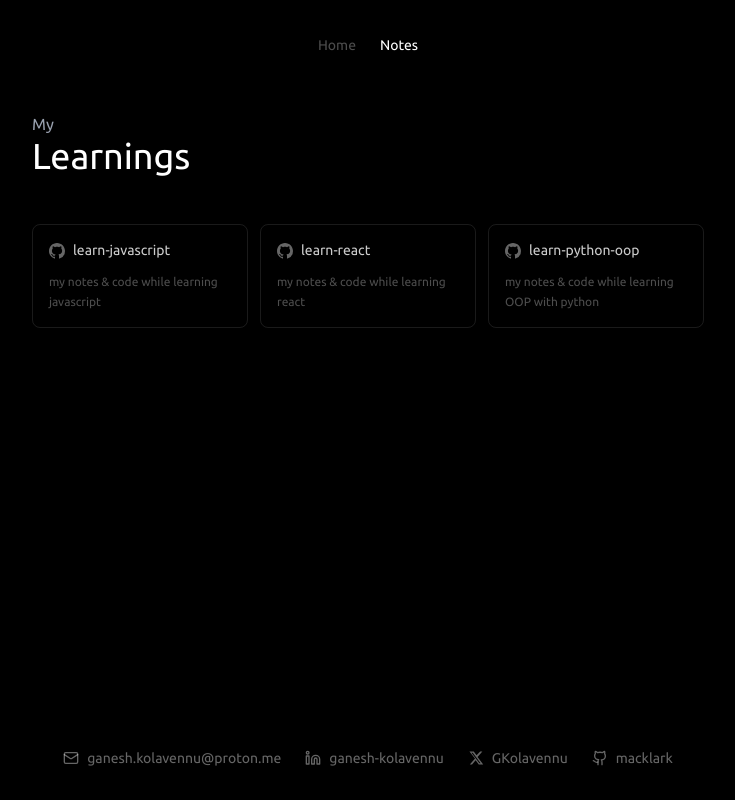
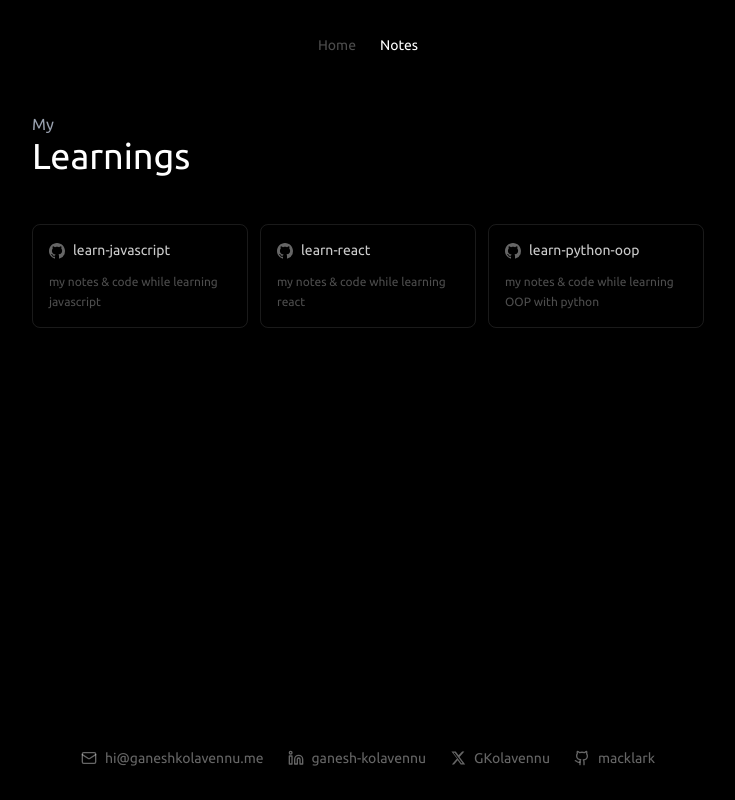
Before and after one commit to macklark/ganesh, a Next.js app: page /notes in a window 1280 px wide. Shown: the whole page, without its empty margins (272-1007 px from the left). Built offline with nearby package versions, Linux system fonts and the light colour scheme.

Commit message:
update email id

```diff
--- a/app/layout.tsx
+++ b/app/layout.tsx
@@ -42,7 +42,7 @@ export default function RootLayout({
               <rect width="20" height="16" x="2" y="4" rx="2" />
               <path d="m22 7-8.97 5.7a1.94 1.94 0 0 1-2.06 0L2 7" />
             </svg>
-            <span className="hidden sm:inline">ganesh.kolavennu@proton.me</span>
+            <span className="hidden sm:inline">hi@ganeshkolavennu.me</span>
           </a>
           <a
             href="https://www.linkedin.com/in/ganesh-kolavennu/"
```
